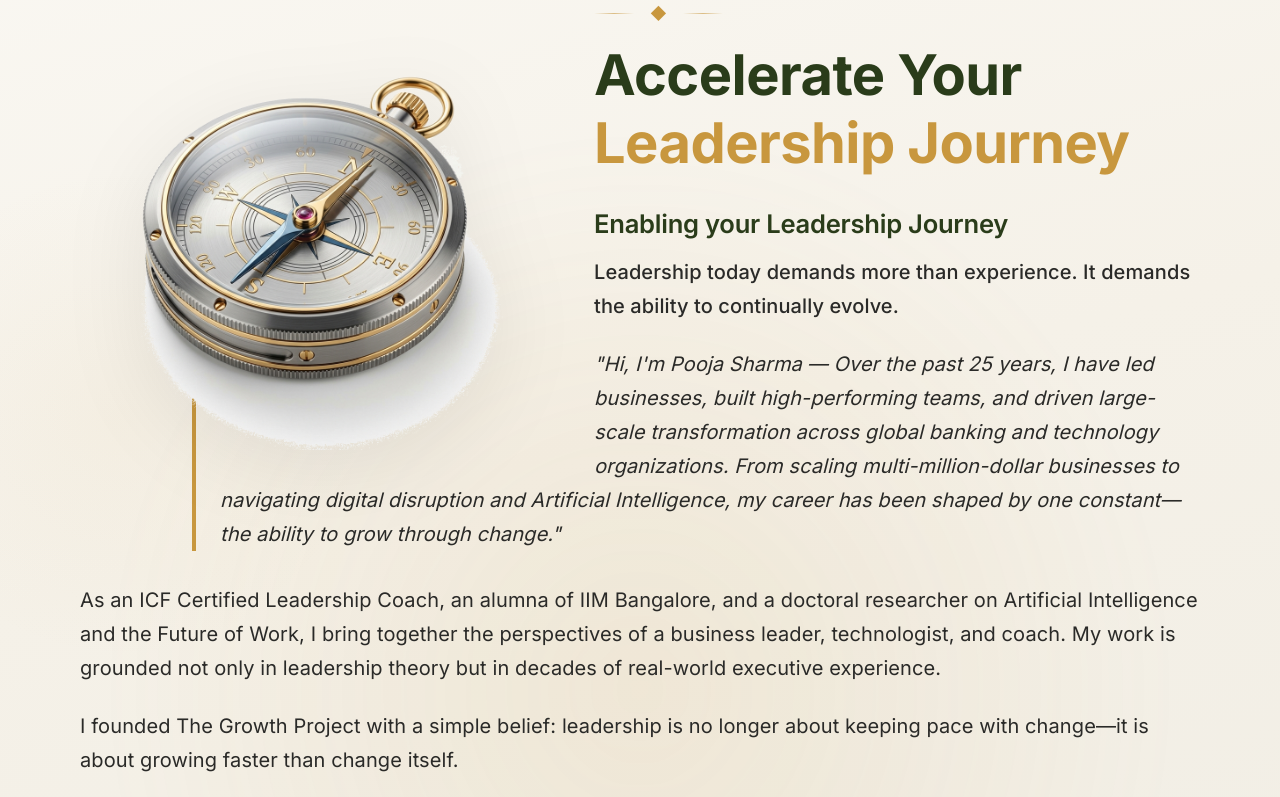
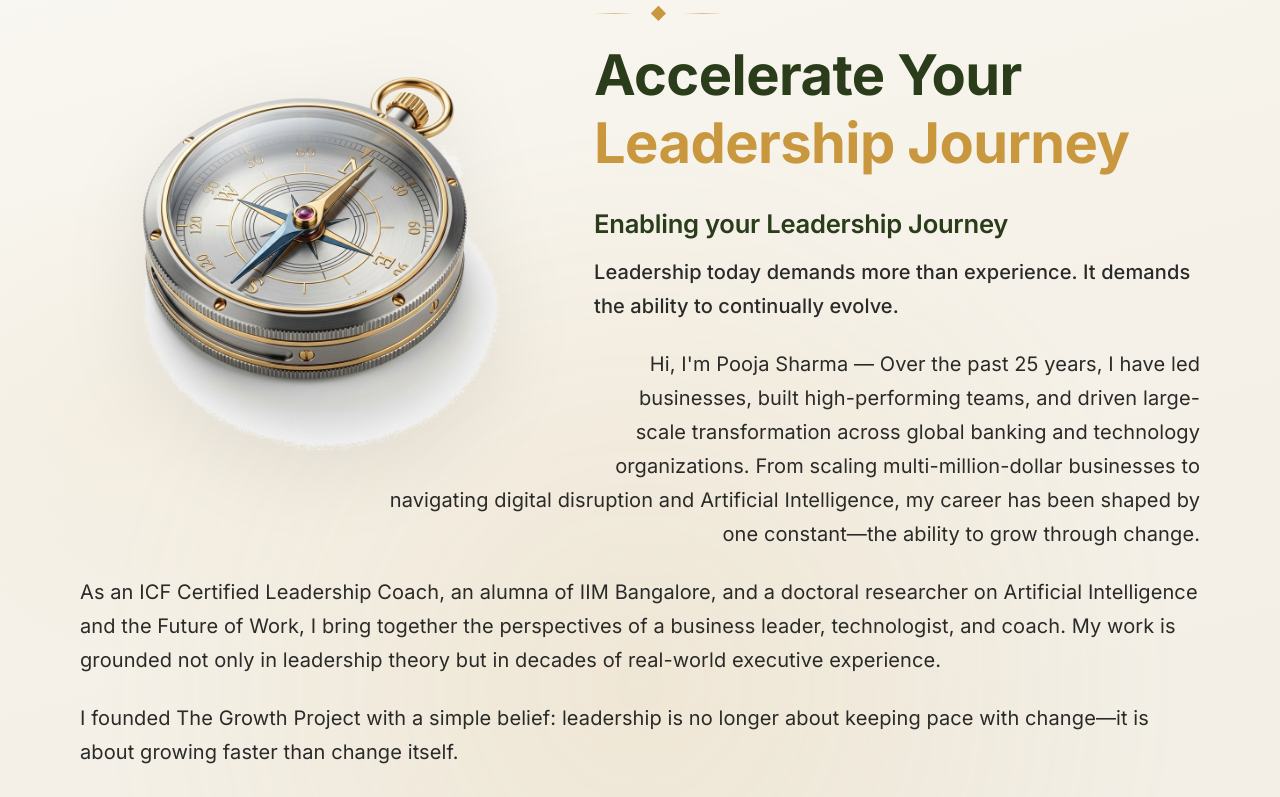
Before and after one commit to abhi2715/TGP, a React (Vite) app: page / in a window 1280 px wide. Shown: the part 1687-2484 px from the top of the page. Built offline with nearby package versions, Linux system fonts and the light colour scheme; a web font is replaced by a local one.

Commit message:
style: constrain right-aligned paragraph to prevent ugly wrapping under the compass image

```diff
--- a/src/pages/Home.tsx
+++ b/src/pages/Home.tsx
@@ -195,11 +195,9 @@ const Home = () => {
                 <p className="lead-text" style={{ marginBottom: '1.5rem', fontWeight: 500 }}>
                   Leadership today demands more than experience. It demands the ability to continually evolve.
                 </p>
-                <div style={{ marginLeft: '10%', borderLeft: '4px solid var(--color-gold)', paddingLeft: '1.5rem', marginBottom: '2rem' }}>
-                  <p className="lead-text" style={{ textAlign: 'left', fontStyle: 'italic', marginBottom: 0 }}>
-                    "Hi, I'm Pooja Sharma — Over the past 25 years, I have led businesses, built high-performing teams, and driven large-scale transformation across global banking and technology organizations. From scaling multi-million-dollar businesses to navigating digital disruption and Artificial Intelligence, my career has been shaped by one constant—the ability to grow through change."
-                  </p>
-                </div>
+                <p className="lead-text" style={{ textAlign: 'right', marginBottom: '1.5rem', marginLeft: 'auto', maxWidth: '75%' }}>
+                  Hi, I'm Pooja Sharma — Over the past 25 years, I have led businesses, built high-performing teams, and driven large-scale transformation across global banking and technology organizations. From scaling multi-million-dollar businesses to navigating digital disruption and Artificial Intelligence, my career has been shaped by one constant—the ability to grow through change.
+                </p>
                 <p className="lead-text" style={{ marginBottom: '1.5rem' }}>
                   As an ICF Certified Leadership Coach, an alumna of IIM Bangalore, and a doctoral researcher on Artificial Intelligence and the Future of Work, I bring together the perspectives of a business leader, technologist, and coach. My work is grounded not only in leadership theory but in decades of real-world executive experience.
                 </p>
```
